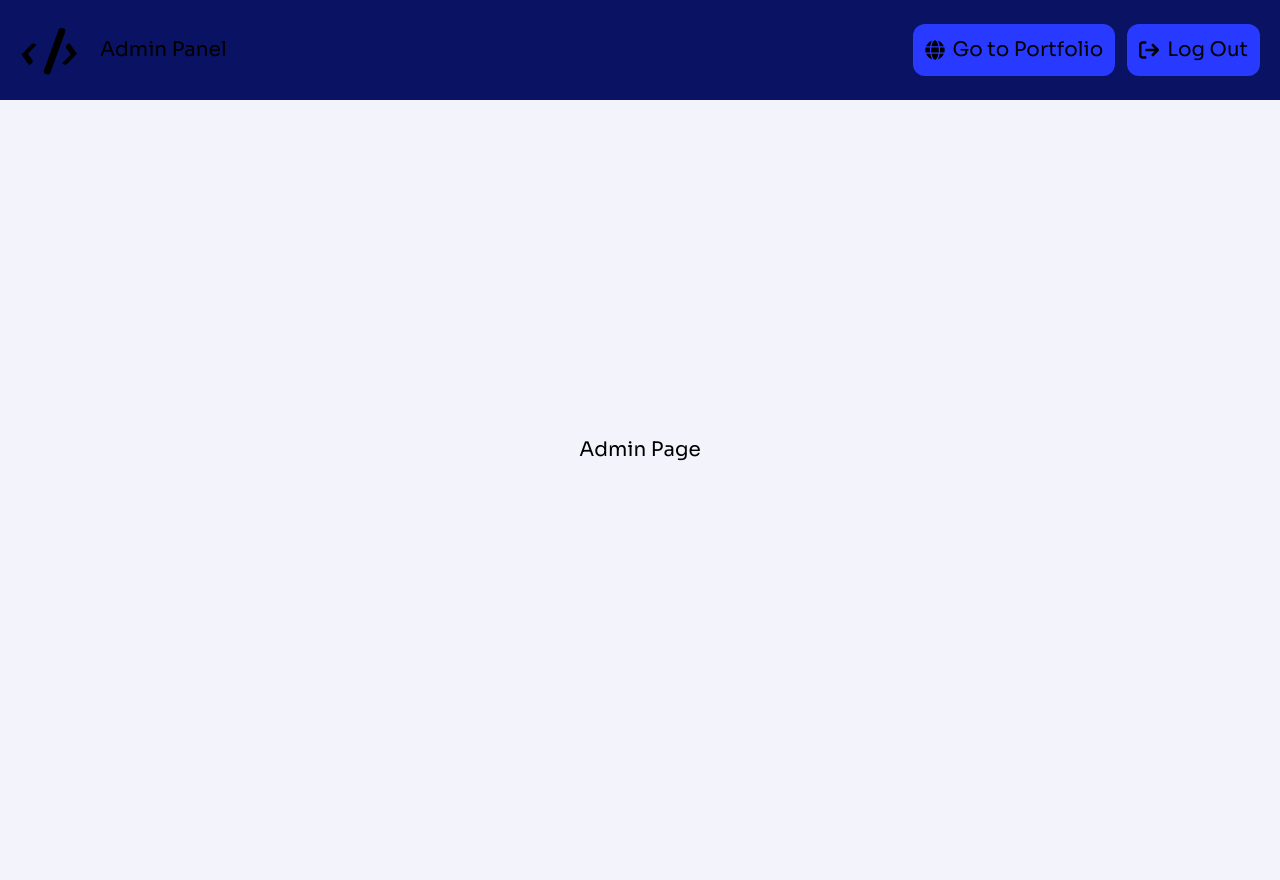
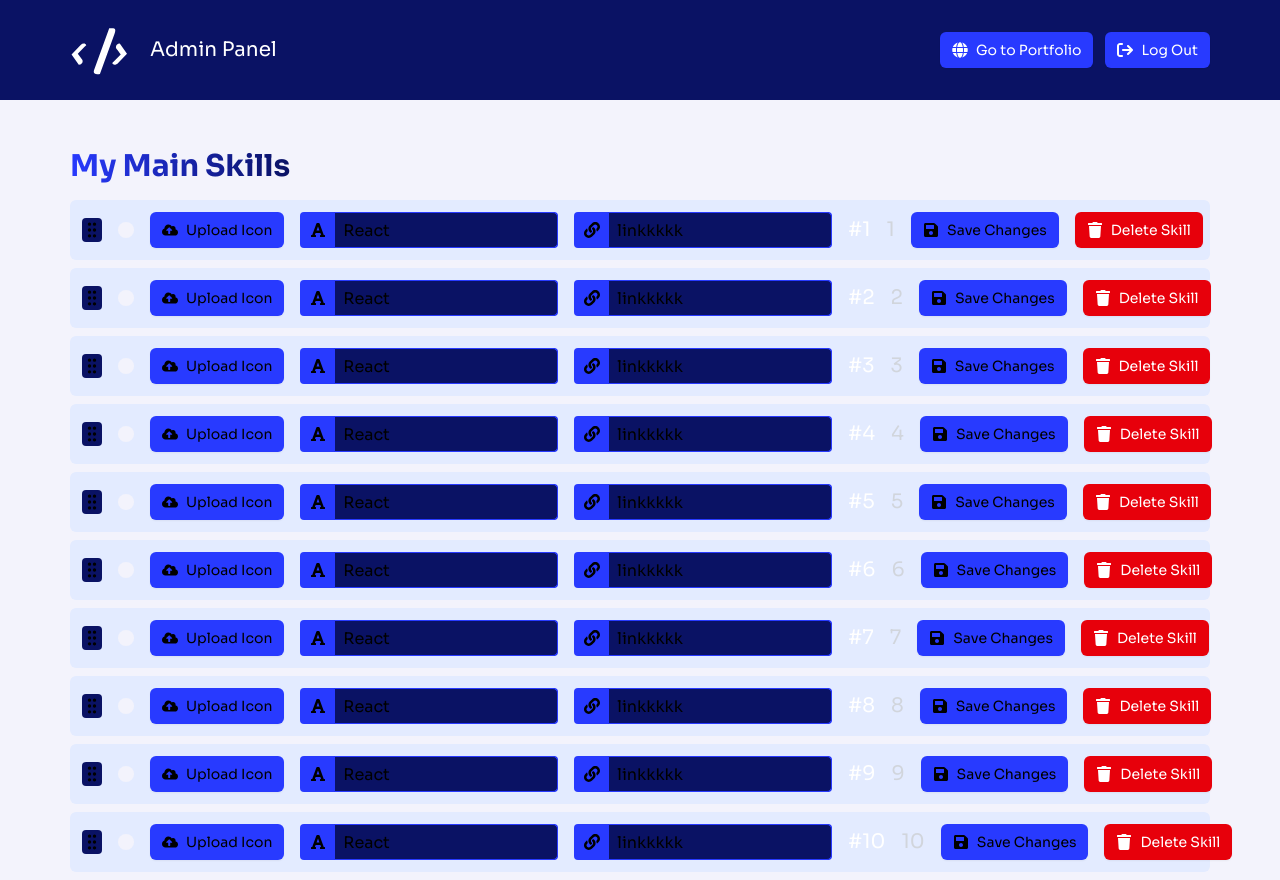
Before and after one commit to TwickE/Portfolio, a Next.js app: page /admin in a window 1280 px wide. Before the commit the page ends 800 px from the top, so only its background shows below. Built offline with nearby package versions, Linux system fonts and the light colour scheme; no server answers.

Commit message:
Add AdminInput component; update AdminNavbar and button styles; modify global styles; installed @hello-pangea/dnd package to use drag and drop; started working on the Admin Panel Main Skills

```diff
--- a/app/admin/page.tsx
+++ b/app/admin/page.tsx
@@ -1,14 +1,97 @@
+'use client';
+
 import AdminNavbar from "@/components/AdminNavbar";
+import { DragDropContext, Droppable, Draggable } from '@hello-pangea/dnd';
+import { useState } from 'react';
+import { GripVertical } from 'lucide-react';
+import Image from 'next/image';
+import { Button } from "@/components/ui/button";
+import { FaCloudUploadAlt, FaTrash } from "react-icons/fa";
+import { AdminInput } from "@/components/AdminSmallComponents";
+import { FaSave } from "react-icons/fa";
 
-const Dashboard = async () => {
+const Admin = () => {
     return (
         <>
             <AdminNavbar />
-            <div className="flex flex-col gap-12 items-center justify-center h-[calc(100dvh-100px)]">
-                <p>Admin Page</p>
+            <div className='flex flex-col mt-12 responsive-container'>
+                <SkillSection />
             </div>
         </>
     )
 }
 
-export default Dashboard
+export default Admin;
+
+
+const SkillSection = () => {
+    const [items, setItems] = useState(Array.from({ length: 10 }, (_, i) => ({ id: i.toString(), number: i + 1 })));
+
+    const handleDragEnd = (result) => {
+        if (!result.destination) return; // Prevent errors if dropped outside the list
+
+        const reorderedItems = Array.from(items);
+        const [movedItem] = reorderedItems.splice(result.source.index, 1);
+        reorderedItems.splice(result.destination.index, 0, movedItem);
+
+        setItems(reorderedItems);
+    }
+
+    return (
+        <section>
+            <h2 className="text-3xl font-bold text-gradient w-fit mb-4">My Main Skills</h2>
+            <DragDropContext onDragEnd={handleDragEnd}>
+                <Droppable droppableId="list">
+                    {(provided) => (
+                        <div ref={provided.innerRef} {...provided.droppableProps}>
+                            {items.map((item, index) => (
+                                <Draggable key={item.id} draggableId={item.id} index={index}>
+                                    {(provided, snapshot) => (
+                                        <div ref={provided.innerRef} {...provided.draggableProps} className={`p-3 flex items-center gap-4 rounded-md mb-2 bg-tertiary-light dark:bg-tertiary-dark ${snapshot.isDragging ? 'ring-2 ring-primary' : ''}`}>
+                                            <span {...provided.dragHandleProps} className="h-6 bg-secondary py-0.5 rounded-sm">
+                                                <GripVertical size={20} />
+                                            </span>
+                                            <div className="p-2 rounded-xl bg-light-mode-100 dark:bg-dark-mode-100">
+                                                <Image
+                                                    src="/assets/images/react.svg"
+                                                    width={60}
+                                                    height={60}
+                                                    alt="Skill Icon"
+                                                />
+                                            </div>
+                                            <Button>
+                                                <FaCloudUploadAlt size={16} />
+                                                Upload Icon
+                                            </Button>
+                                            <AdminInput
+                                                icon="text"
+                                                inputValue="React"
+                                            />
+                                            <AdminInput
+                                                icon="link"
+                                                inputValue="linkkkkk"
+                                            />
+                                            <span className="text-white">#{index + 1}</span> {/* Position-based number */}
+                                            <span className="text-gray-300">{item.number}</span> {/* Original number */}
+                                            <div className="flex items-center gap-4 ml-auto">
+                                                <Button>
+                                                    <FaSave />
+                                                    Save Changes
+                                                </Button>
+                                                <Button variant="destructive">
+                                                    <FaTrash />
+                                                    Delete Skill
+                                                </Button>
+                                            </div>
+                                        </div>
+                                    )}
+                                </Draggable>
+                            ))}
+                            {provided.placeholder}
+                        </div>
+                    )}
+                </Droppable>
+            </DragDropContext>
+        </section>
+    )
+}
--- a/app/globals.css
+++ b/app/globals.css
@@ -28,7 +28,7 @@
     --color-primary: #283aff;
     --color-secondary: #0A1264;
     --color-tertiary-light: #E3EBFF;
-    --color-tertiary-dark: #0E0C1C;
+    --color-tertiary-dark: #272440;
 
     --color-light-mode-100: #F3F3FC;
     --color-light-mode-200: #F3F2F2;
@@ -62,6 +62,10 @@
 }
 
 @layer components {
+    .responsive-container {
+        @apply m-auto w-[1320px] max-5xl:w-[1140px] max-4xl:w-[960px] max-3xl:w-[800px] max-2xl:w-[700px] max-xl:w-[540px] max-lg:w-full max-lg:px-3;
+    }
+
     .text-gradient {
         @apply bg-linear-to-r from-primary to-secondary dark:to-white bg-clip-text text-transparent;
     }
--- a/components/AdminNavbar.tsx
+++ b/components/AdminNavbar.tsx
@@ -1,48 +1,37 @@
-import React from 'react'
+"use client";
+
 import Image from 'next/image'
 import Link from 'next/link'
 import { FaArrowRightFromBracket } from "react-icons/fa6";
 import { FaGlobe } from "react-icons/fa";
 import { logOutAdmin } from "@/lib/actions/admin.actions";
+import { Button } from './ui/button';
 
 const AdminNavbar = () => {
     return (
-        <header className='flex items-center justify-between p-5 bg-secondary sticky top-0 z-50'>
-            <div className='flex items-center justify-between w-[1320px] m-auto'>
+        <header className='flex items-center justify-between h-25 bg-secondary text-white sticky top-0 z-50'>
+            <div className='flex items-center justify-between responsive-container'>
                 <Link href='/admin' className='flex items-center gap-5 no-underline max-4xl:gap-2'>
-                    <Image
-                        src="/assets/icons/logoLight.svg"
-                        width={60}
-                        height={60}
-                        alt="Logo Light"
-                        className="block dark:hidden"
-                    />
                     <Image
                         src="/assets/icons/logoDark.svg"
                         width={60}
                         height={60}
-                        alt="Logo dark"
-                        className="hidden dark:block"
+                        alt="Logo Dark"
                     />
                     <p className='max-xl:hidden'>Admin Panel</p>
                 </Link>
-                <nav className='flex gap-3'>
-                    <Link href='/' className="flex items-center gap-2 p-3 bg-primary rounded-xl cursor-pointer">
-                        <FaGlobe size={20} />
-                        Go to Portfolio
+                <nav className='flex items-center gap-3'>
+                    <Link href='/'>
+                        <Button className="cursor-pointer">
+                            <FaGlobe size={16} />
+                            Go to Portfolio
+                        </Button>
                     </Link>
-                    <form action={async () => {
-                        "use server";
-
-                        await logOutAdmin();
-                    }}>
-                        <button type='submit' className="flex items-center gap-2 p-3 bg-primary rounded-xl cursor-pointer">
-                            <FaArrowRightFromBracket size={20} />
-                            Log Out
-                        </button>
-                    </form>
+                    <Button type='button' onClick={logOutAdmin} className="cursor-pointer">
+                        <FaArrowRightFromBracket size={16} />
+                        Log Out
+                    </Button>
                 </nav>
-
             </div>
         </header>
     )
--- /dev/null
+++ b/components/AdminSmallComponents.tsx
@@ -0,0 +1,22 @@
+import { useState } from "react";
+import { FaFont, FaLink } from "react-icons/fa";
+import { AdminInputProps } from "@/types/interfaces";
+
+
+export const AdminInput = ({ icon, inputValue }: AdminInputProps) => {
+    const [value, setValue] = useState(inputValue)
+
+    return (
+        <div className="flex items-center gap-2 ps-[10px] h-[36px] bg-primary rounded-sm ">
+            {icon === 'link' && <FaLink size={16} />}
+            {icon === 'text' && <FaFont size={16} />}
+            <input
+                type="text"
+                value={value}
+                onChange={(e) => setValue(e.target.value)}
+                placeholder={icon === 'link' ? 'Link' : 'Skill Name'}
+                className="bg-secondary h-full w-56 ps-2 text-base border border-primary rounded-br-[5px] rounded-tr-[5px]  outline-none focus:outline-none focus:ring-0 focus:shadow-none"
+            />
+        </div>
+    )
+}
--- a/components/Navbar.tsx
+++ b/components/Navbar.tsx
@@ -52,7 +52,7 @@ const Navbar = () => {
 
     return (
         <header className={`${scrolled ? 'bg-light-glass-bg dark:bg-dark-glass-bg shadow-[0_0_30px_3px_rgba(40,58,255,0.25)] backdrop-blur-sm sticky top-0 z-50' : ''} text-xl w-full h-full font-bold sticky top-0 z-50 transition-colors duration-300`}>
-            <div className='flex items-center justify-between w-[1320px] h-25 m-auto max-5xl:w-[1140px] max-4xl:w-[960px] max-3xl:w-[800px] max-2xl:w-[700px] max-xl:w-[540px] max-lg:w-full max-lg:px-3'>
+            <div className='flex items-center justify-between h-25 responsive-container'>
                 <Link href='/' className='flex items-center gap-5 no-underline max-4xl:gap-2'>
                     <Image
                         src="/assets/icons/logoLight.svg"
--- a/components/ui/button.tsx
+++ b/components/ui/button.tsx
@@ -5,14 +5,14 @@ import { cva, type VariantProps } from "class-variance-authority"
 import { cn } from "@/lib/utils"
 
 const buttonVariants = cva(
-  "inline-flex items-center justify-center gap-2 whitespace-nowrap rounded-md text-sm font-medium transition-all disabled:pointer-events-none disabled:opacity-50 [&_svg]:pointer-events-none [&_svg:not([class*='size-'])]:size-4 shrink-0 [&_svg]:shrink-0 outline-none focus-visible:border-ring focus-visible:ring-ring/50 focus-visible:ring-[3px] aria-invalid:ring-destructive/20 dark:aria-invalid:ring-destructive/40 aria-invalid:border-destructive",
+  "cursor-pointer inline-flex items-center justify-center gap-2 whitespace-nowrap rounded-md text-sm font-medium transition-all disabled:pointer-events-none disabled:opacity-50 [&_svg]:pointer-events-none [&_svg:not([class*='size-'])]:size-4 shrink-0 [&_svg]:shrink-0 outline-none focus-visible:border-ring focus-visible:ring-ring/50 focus-visible:ring-[3px] aria-invalid:ring-destructive/20 dark:aria-invalid:ring-destructive/40 aria-invalid:border-destructive",
   {
     variants: {
       variant: {
         default:
           "bg-primary text-primary-foreground shadow-xs hover:bg-primary/90",
         destructive:
-          "bg-destructive text-white shadow-xs hover:bg-destructive/90 focus-visible:ring-destructive/20 dark:focus-visible:ring-destructive/40 dark:bg-destructive/60",
+          "bg-red-600 text-white shadow-xs hover:bg-red-600/90 focus-visible:ring-red-600/20 dark:focus-visible:ring-red-600/40 dark:bg-red-600/60",
         outline:
           "border bg-background shadow-xs hover:bg-accent hover:text-accent-foreground dark:bg-input/30 dark:border-input dark:hover:bg-input/50",
         secondary:
--- a/package.json
+++ b/package.json
@@ -9,6 +9,7 @@
     "lint": "next lint"
   },
   "dependencies": {
+    "@hello-pangea/dnd": "^18.0.1",
     "@radix-ui/react-alert-dialog": "^1.1.6",
     "@radix-ui/react-dialog": "^1.1.6",
     "@radix-ui/react-slot": "^1.1.2",
--- a/types/interfaces.ts
+++ b/types/interfaces.ts
@@ -36,3 +36,8 @@ export interface Skill {
     icon: string;
     order: number;
 }
+
+export interface AdminInputProps {
+    icon: string;
+    inputValue: string;
+}
```
Also changed, not shown: 1 other file (tests, documents, lock files or other folders).
